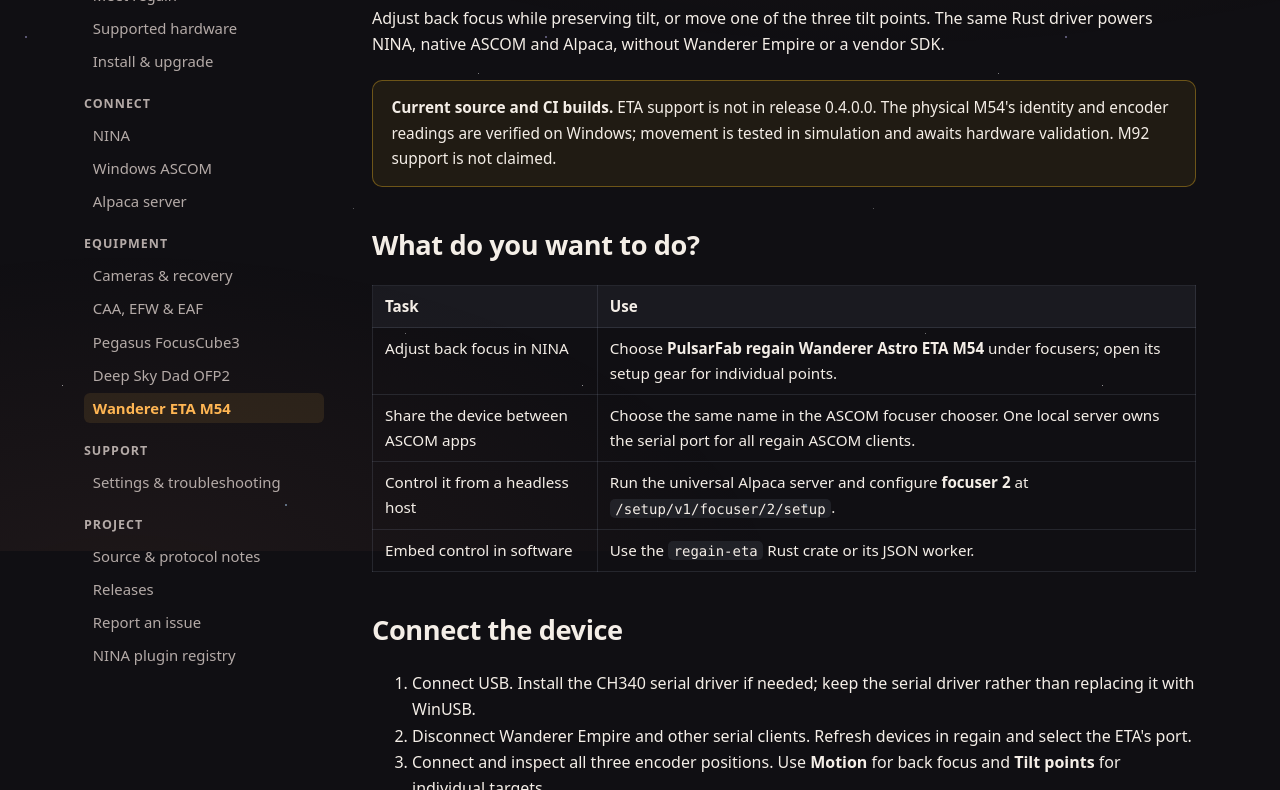
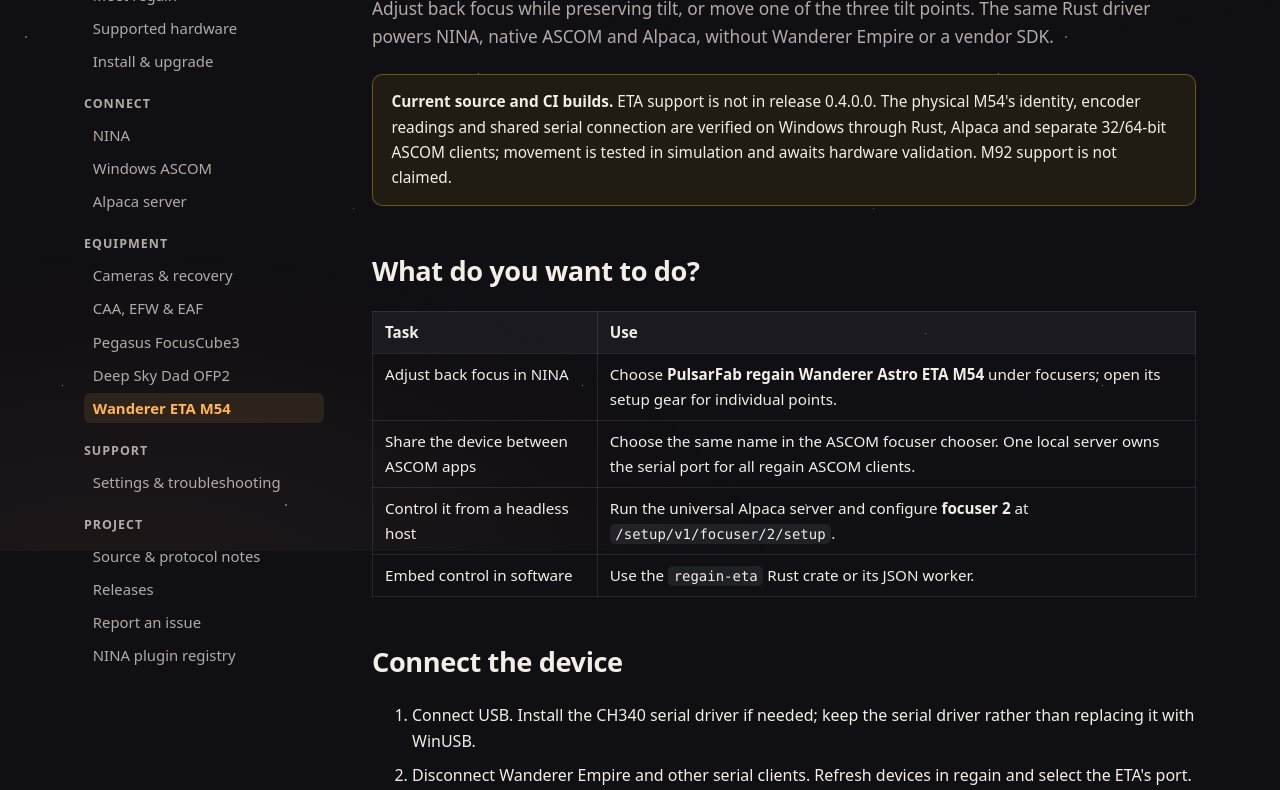
Before and after one commit to pulsarfab/pulsarfab-www, a website: page docs/regain/eta.html in a window 1280 px wide. Shown: the part 249-1039 px from the top of the page. Drawn offline with Linux system fonts and the light colour scheme.

Commit message:
Align ETA guide layout and record physical connection sharing

```diff
--- a/docs/regain/eta.html
+++ b/docs/regain/eta.html
@@ -85,13 +85,13 @@
 </script>
 </aside>
 <!-- docs-nav:end -->
-<main id="main" class="docs-content">
+<main id="main" class="docs-main">
 <p class="eyebrow">SDK-free serial control</p>
 <h1>Wanderer Astro ETA M54</h1>
-<p class="lead">Adjust back focus while preserving tilt, or move one of the three tilt points. The same Rust driver powers NINA, native ASCOM and Alpaca, without Wanderer Empire or a vendor SDK.</p>
-<div class="callout"><strong>Current source and CI builds.</strong> ETA support is not in release 0.4.0.0. The physical M54's identity and encoder readings are verified on Windows; movement is tested in simulation and awaits hardware validation. M92 support is not claimed.</div>
+<p class="lede">Adjust back focus while preserving tilt, or move one of the three tilt points. The same Rust driver powers NINA, native ASCOM and Alpaca, without Wanderer Empire or a vendor SDK.</p>
+<div class="callout"><strong>Current source and CI builds.</strong> ETA support is not in release 0.4.0.0. The physical M54's identity, encoder readings and shared serial connection are verified on Windows through Rust, Alpaca and separate 32/64-bit ASCOM clients; movement is tested in simulation and awaits hardware validation. M92 support is not claimed.</div>
 <h2>What do you want to do?</h2>
-<div class="table-scroll"><table><thead><tr><th>Task</th><th>Use</th></tr></thead><tbody>
+<div class="table-wrap"><table><thead><tr><th>Task</th><th>Use</th></tr></thead><tbody>
 <tr><td>Adjust back focus in NINA</td><td>Choose <strong>PulsarFab regain Wanderer Astro ETA M54</strong> under focusers; open its setup gear for individual points.</td></tr>
 <tr><td>Share the device between ASCOM apps</td><td>Choose the same name in the ASCOM focuser chooser. One local server owns the serial port for all regain ASCOM clients.</td></tr>
 <tr><td>Control it from a headless host</td><td>Run the universal Alpaca server and configure <strong>focuser 2</strong> at <code>/setup/v1/focuser/2/setup</code>.</td></tr>
```
